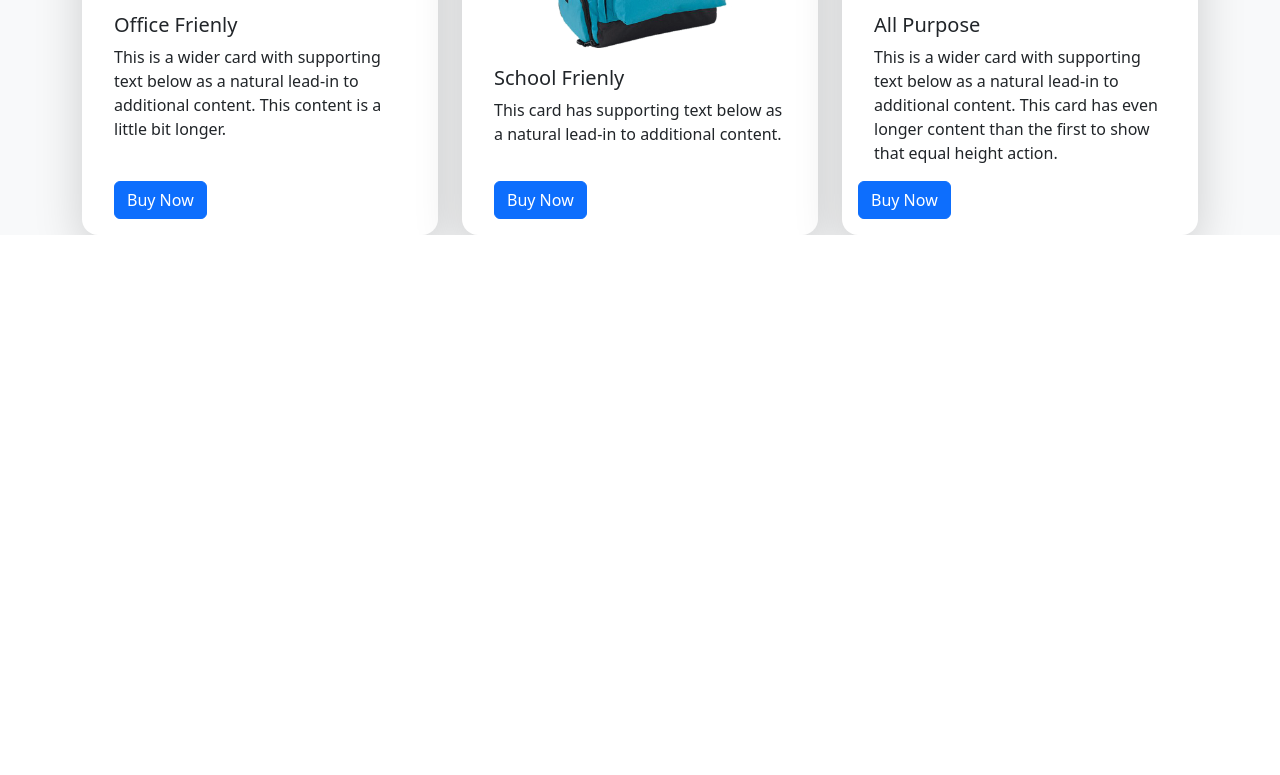
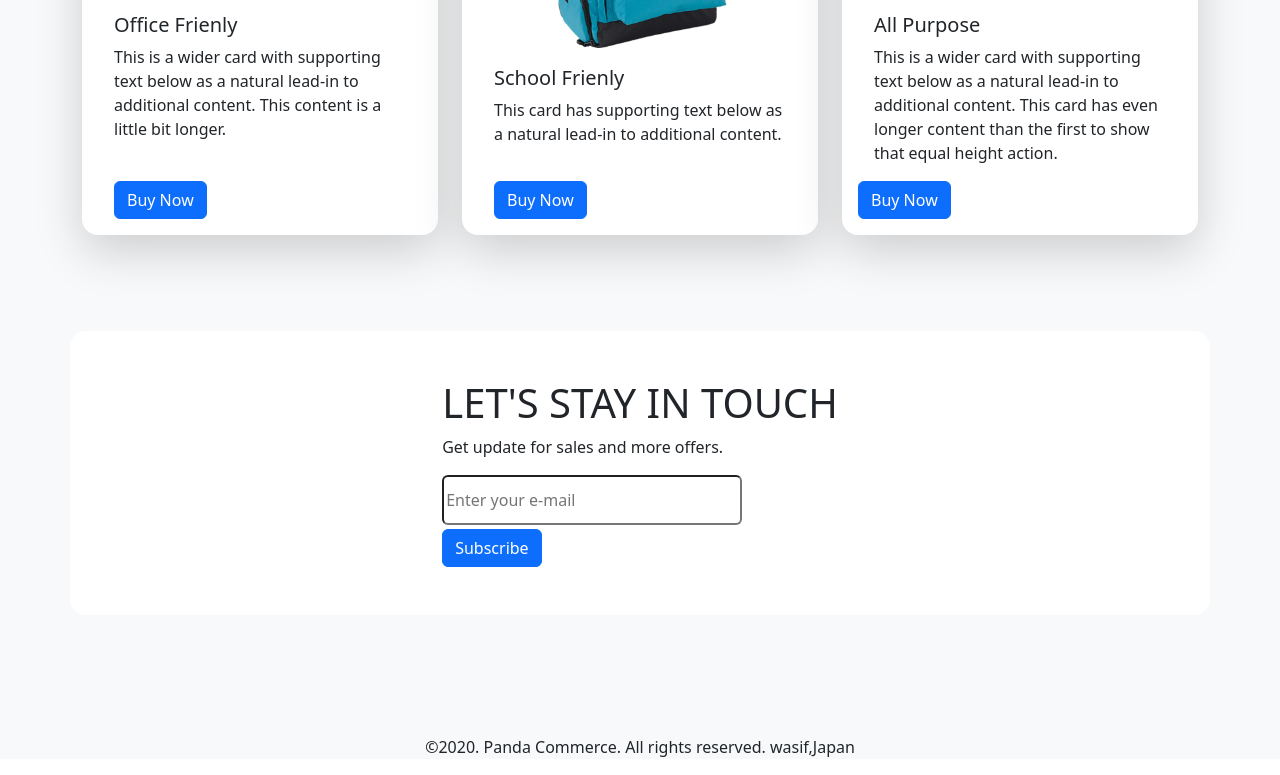
Before and after one commit to Precautionn/simple-e-commers-site, a plain HTML site: page index.html in a window 1280 px wide. Shown: the part 2818-3593 px from the top of the page. Before the commit the page ends 3053 px from the top, so only its background shows below. Drawn offline with nearby package versions, Linux system fonts and the light colour scheme.

Commit message:
final touch

```diff
--- a/index.html
+++ b/index.html
@@ -33,7 +33,7 @@
                     <a class="nav-link muted me-3" aria-current="page" href="#">Home</a>
                   </li>
                   <li class="nav-item">
-                    <a class="nav-link muted me-3" aria-current="page" href="#">Product</a>
+                    <a class="nav-link muted me-3" aria-current="page" href="#Categories">Product</a>
                   </li>
                   <li class="nav-item">
                     <a class="nav-link muted me-3" aria-current="page" href="#">About Us</a>
@@ -111,7 +111,7 @@
     <main>
 
         <!-- categories -->
-        <section class="container mb-5">
+        <section class="container mb-5" id="Categories">
           <h1 class="mt-5">Categories</h1>
           <div class="row g-5">
             <div class="col-xxl-4 col-md-6">
@@ -225,6 +225,22 @@
           </div>
 
         </section>
+        <section style="height: 500px;" class="bg-light pt-5">
+            <div  class="container d-flex justify-content-center align-items-center p-5 bg-white rounded-4 mt-5 ">
+                <div>
+                  <h1>LET'S STAY IN TOUCH</h1>
+                  <p class="text-dark">Get update for sales and more offers.</p>
+                  <input style="width: 300px;height:50px" class="rounded" type="text" placeholder="Enter your e-mail">
+                  <br>
+                  <button class="btn btn-primary mt-1">Subscribe</button>
+                </div>
+            </div>
+
+        </section>
+        <footer class=" bg-light fs-6 text-center">
+          <p>©2020. Panda Commerce. All rights reserved. wasif,Japan</p>
+      </footer>
+
 
     </main>
 
```
